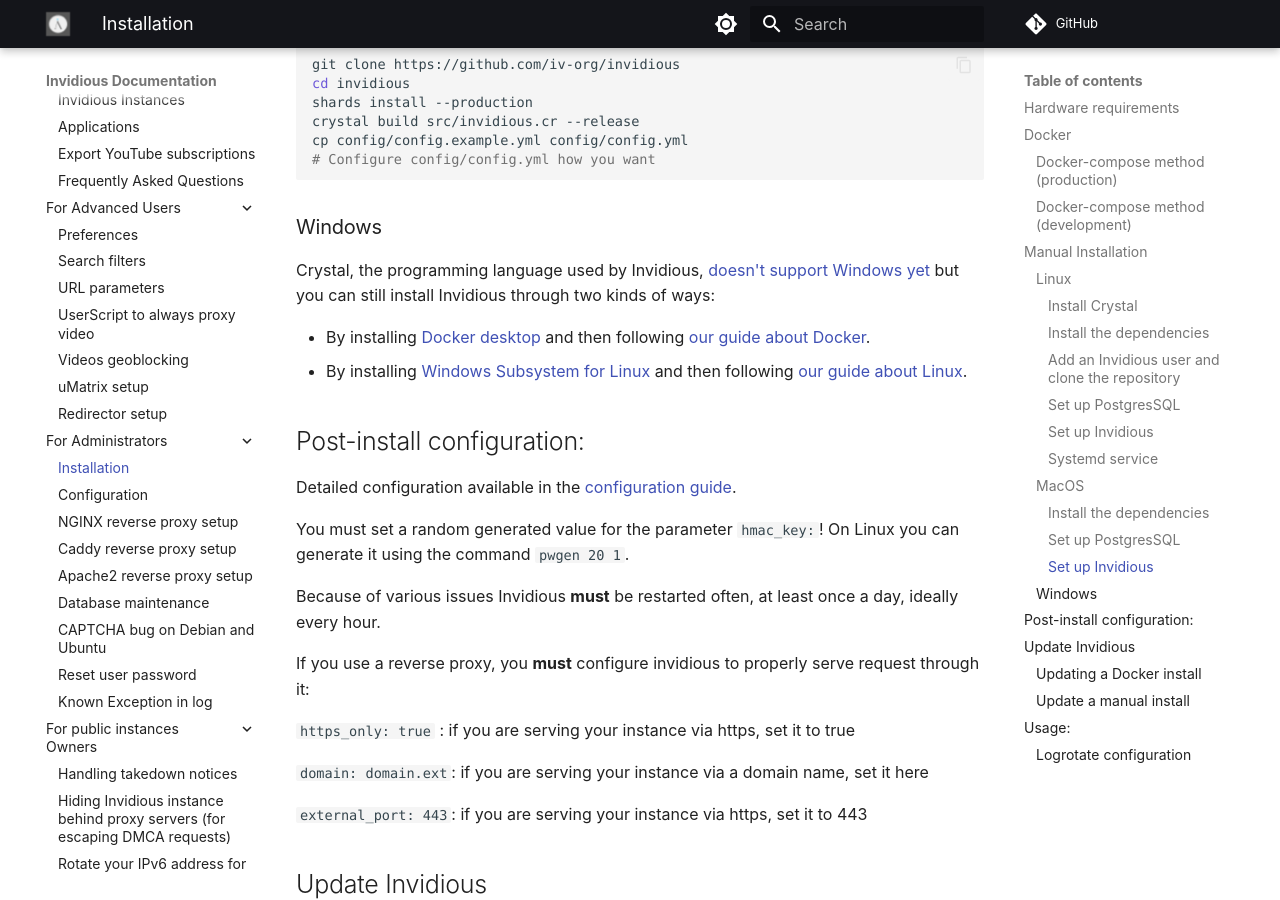
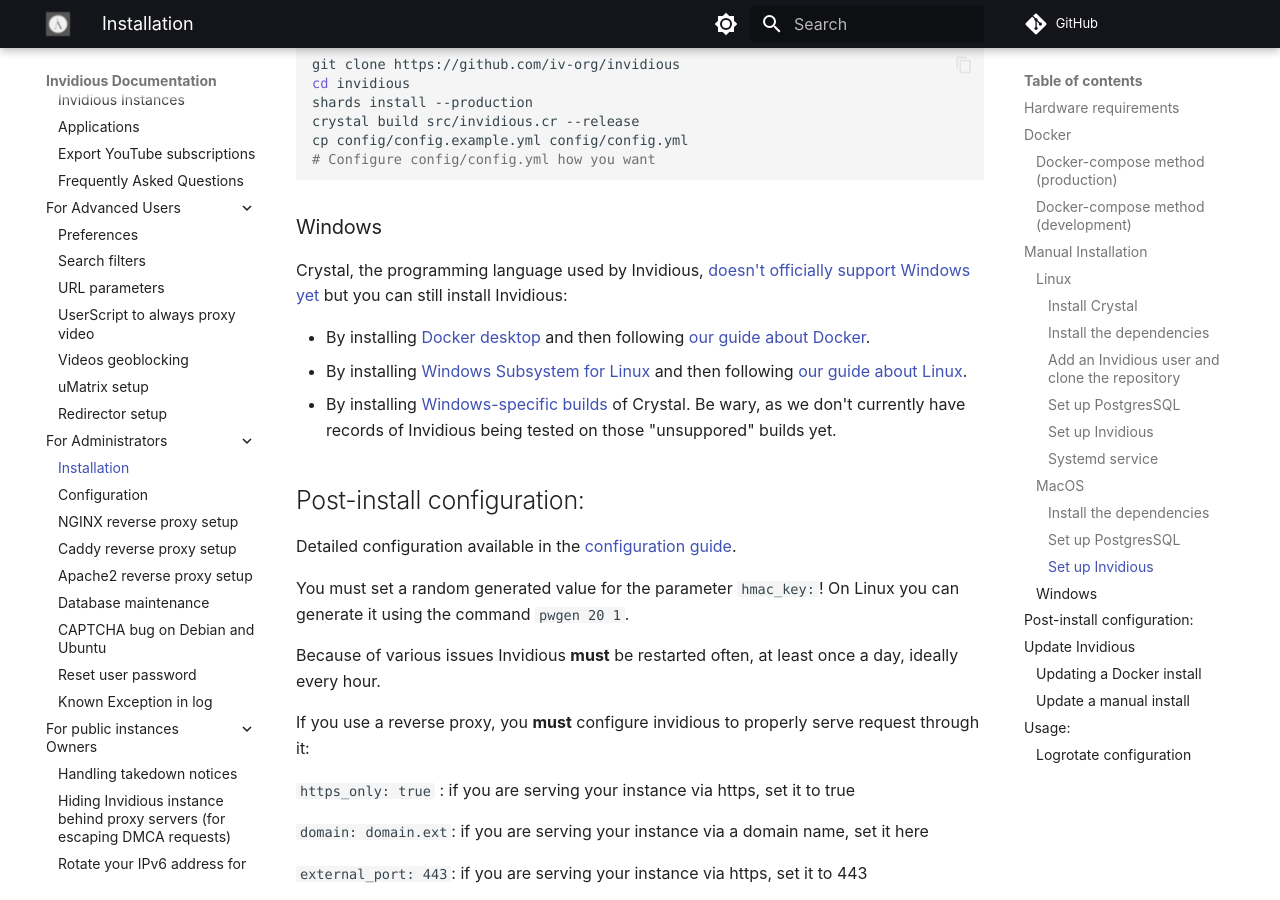
Before and after one commit to iv-org/documentation, an MkDocs documentation site: the page built from docs/installation.md, in a window 1280 px wide and 900 px high, scrolled down 4395 px. Built offline with MkDocs 1.6.1 and Material for MkDocs 9.7.7, drawn with Linux system fonts in a browser that asks for light colours; comment, search, counter and statistics services are not loaded.

Commit message:
Included 'unsupported' Windows builds of Crystal (#449)
* Included 'unsupported' Windows builds of Crystal

* Rewording

---------

Co-authored-by: TheFrenchGhosty <47571719+TheFrenchGhosty@users.noreply.github.com>

```diff
--- a/docs/installation.md
+++ b/docs/installation.md
@@ -211,10 +211,11 @@
 
 ### Windows
 
-Crystal, the programming language used by Invidious, [doesn't support Windows yet](https://github.com/crystal-lang/crystal/issues/5430) but you can still install Invidious through two kinds of ways:
+Crystal, the programming language used by Invidious, [doesn't officially support Windows yet](https://github.com/crystal-lang/crystal/issues/5430) but you can still install Invidious:
 
 - By installing [Docker desktop](https://docs.docker.com/desktop/install/windows-install/) and then following [our guide about Docker](#docker).
 - By installing [Windows Subsystem for Linux](https://msdn.microsoft.com/en-us/commandline/wsl/about) and then following [our guide about Linux](#linux).
+- By installing [Windows-specific builds](https://github.com/crystal-lang/crystal/releases/) of Crystal.  Be wary, as we don't currently have records of Invidious being tested on those "unsuppored" builds yet.
 
 ## Post-install configuration:
 
```
